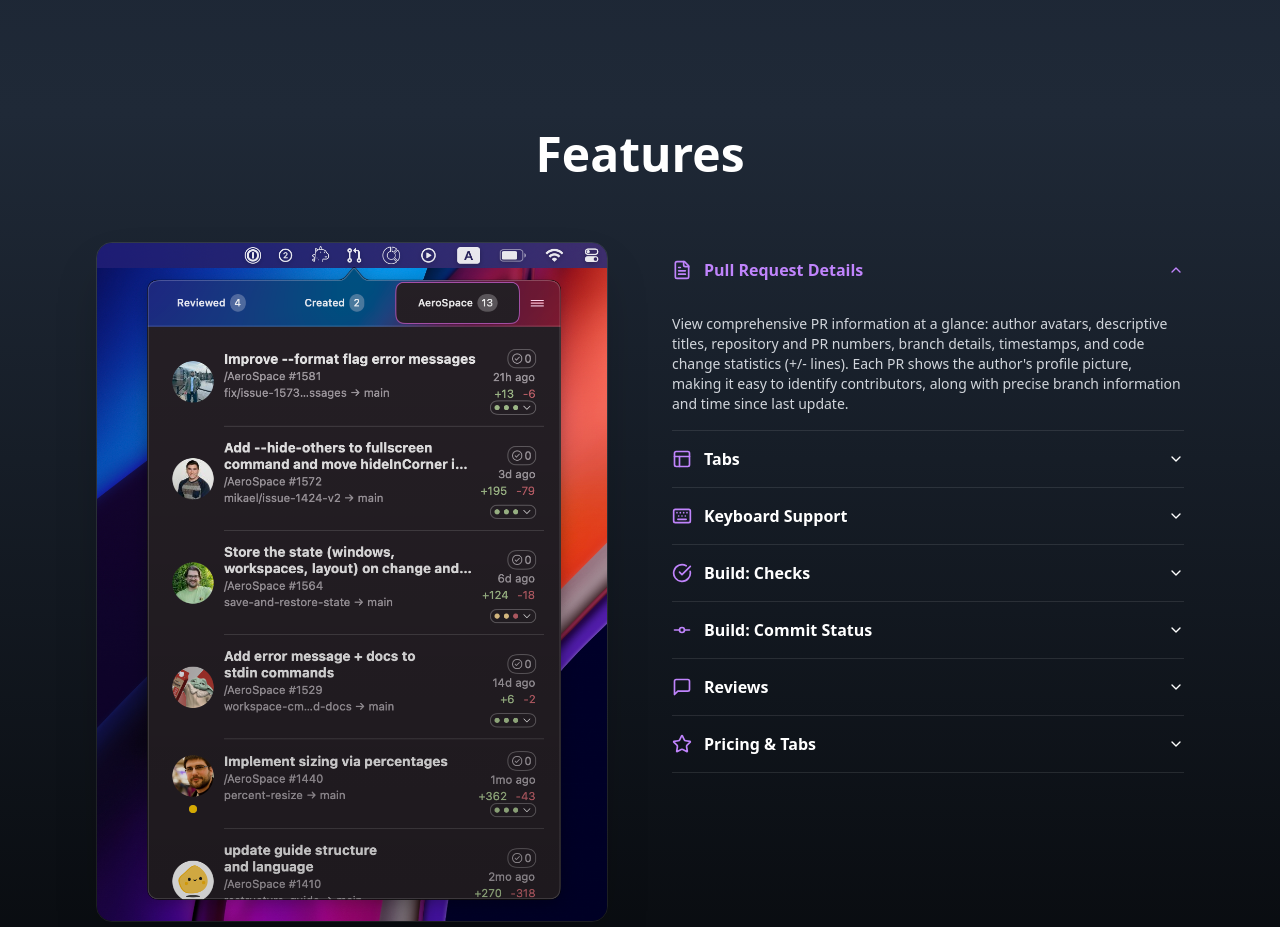
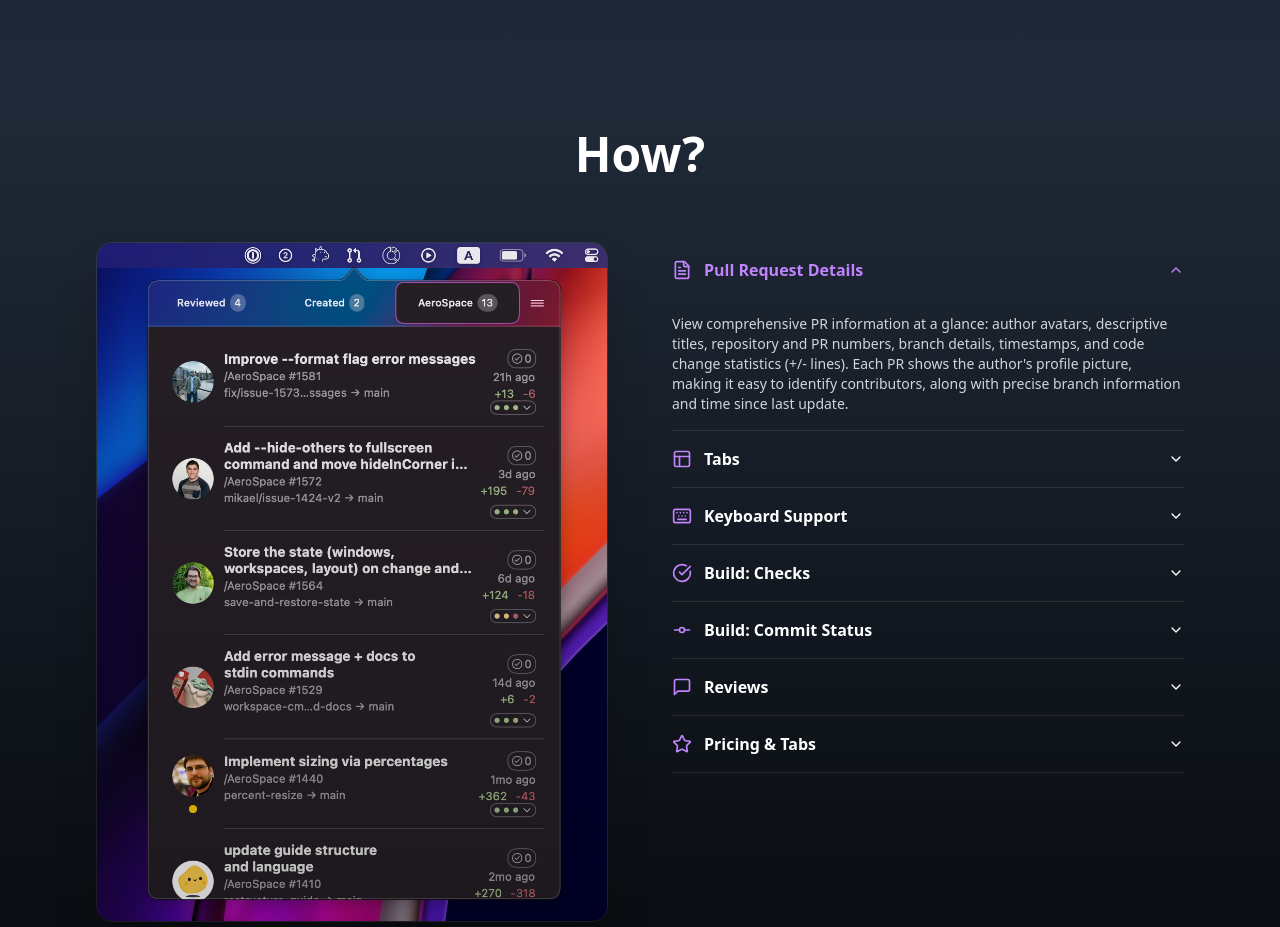
Before and after one commit to streetturtle/pullbar-app, a React (Vite) app: page /#/pullbar-pro in a window 1280 px wide. Shown: the part 1080-2007 px from the top of the page. Built offline with nearby package versions, Linux system fonts and the light colour scheme.

Commit message:
Reverted to commit 1fafe865c3616fd4c5c102012de0a2494cf5070c

```diff
--- a/src/pages/PullBarPro.tsx
+++ b/src/pages/PullBarPro.tsx
@@ -164,7 +164,7 @@ const PullBarPro = () => {
         <div className="container mx-auto max-w-6xl">
           <div className="text-center mb-12 sm:mb-16">
             <h2 className="text-3xl sm:text-4xl lg:text-5xl font-bold mb-6 text-white">
-              Features
+              How?
             </h2>
           </div>
 
```
